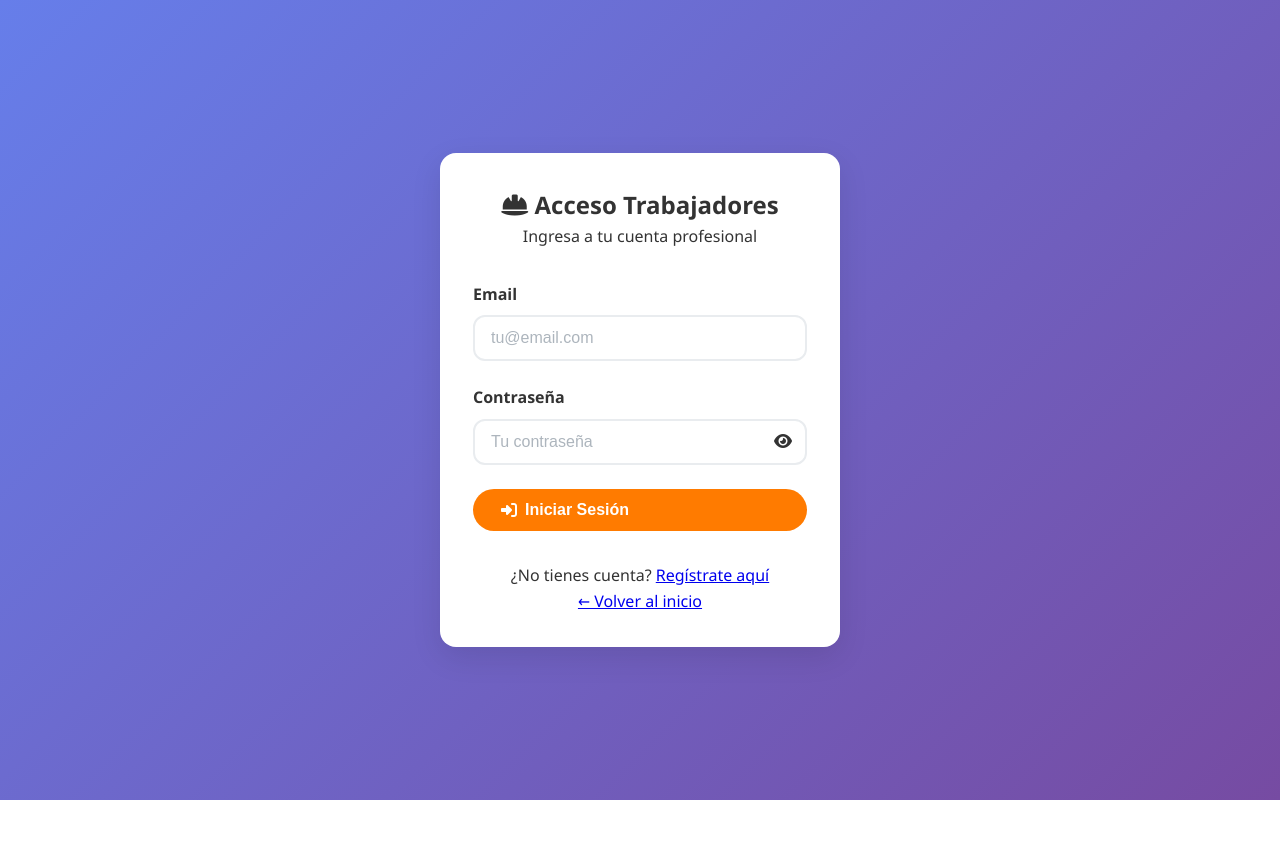
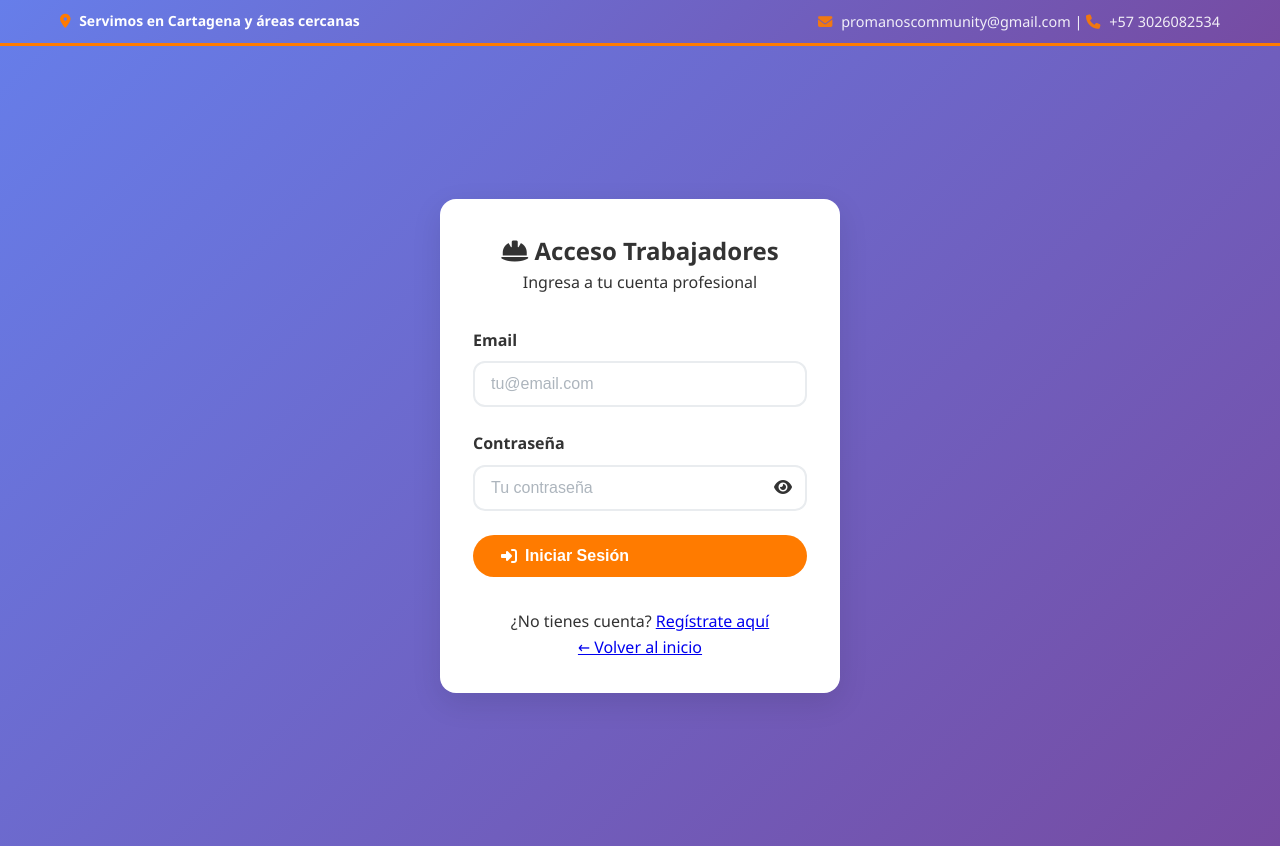
Before and after one commit to SamuelVerbel/ProManos, a website: page views/trabajador/login.html in a window 1280 px wide. Before the commit the page ends 800 px from the top, so only its background shows below. Drawn offline with Linux system fonts and the light colour scheme.

Commit message:
actualizacion de los archivos del trabajador con el location

```diff
--- a/views/trabajador/login.html
+++ b/views/trabajador/login.html
@@ -9,6 +9,21 @@
     <link rel="stylesheet" href="https://cdnjs.cloudflare.com/ajax/libs/font-awesome/6.4.0/css/all.min.css">
 </head>
 <body>
+    <!-- Banner de Location -->
+    <div class="location-contact-banner">
+        <div class="container">
+            <div>
+                <i class="fas fa-map-marker-alt"></i>
+                <strong>Servimos en Cartagena y áreas cercanas</strong>
+            </div>
+            <div class="contact-info">
+                <i class="fas fa-envelope"></i> promanoscommunity@gmail.com |
+                <i class="fas fa-phone"></i> +57 3026082534
+            </div>
+        </div>
+    </div>
+    <!-- Fin del Banner de Location -->
+
     <div class="container" style="min-height: 100vh; display: flex; align-items: center; justify-content: center;">
         <div class="card" style="max-width: 400px; width: 100%;">
             <div class="text-center mb-3">
```
Also changed, not shown: views/trabajador/dashboard.html (+15 -0 lines), views/trabajador/registro.html (+0 -1 lines).
